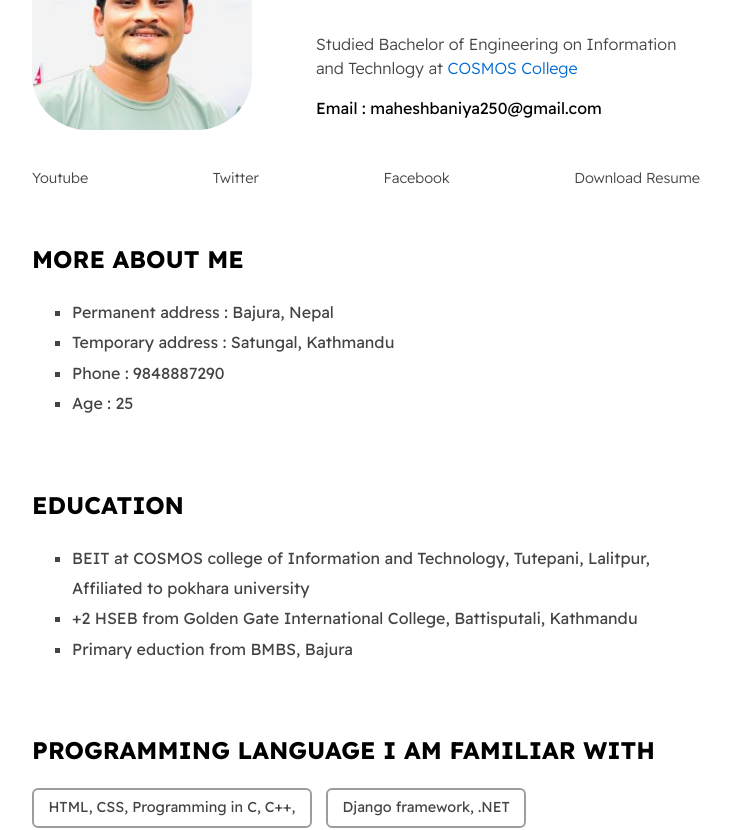
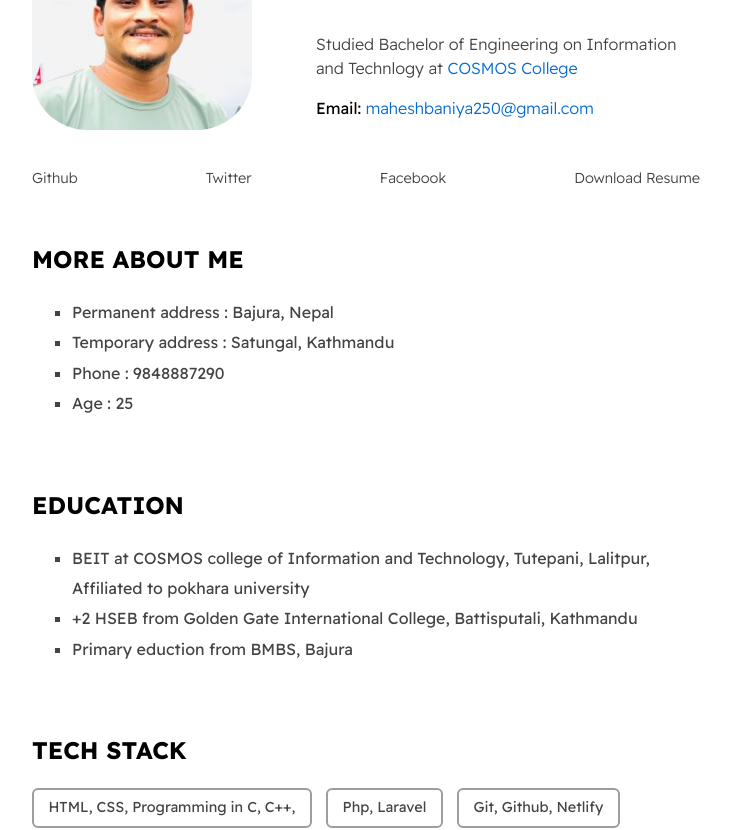
Before and after one commit to biplov170112/Resume-Website, a plain HTML site: page index.html in a window 1280 px wide. Shown: the part 136-966 px from the top of the page, without its empty margins (274-1005 px from the left). Drawn offline with Linux system fonts and the light colour scheme.

Commit message:
Update index.html

```diff
--- a/index.html
+++ b/index.html
@@ -15,13 +15,13 @@
                 <div>
                     <h1 id="user-name">Mahesh Baniya</h1>
                     <p id="bio">Studied Bachelor of Engineering on Information and Technlogy at <a href="https://www.cosmoscollege.edu.np/" target="_blank">COSMOS College</a></p>
-                    <p id="email"> Email : maheshbaniya250@gmail.com</p>
+                    <p id="email">Email: <a href="mailto:maheshbaniya250@gmail.com" target="_blank">maheshbaniya250@gmail.com</a></p>
                 </div>
             </section>
 
             <section class="section--page">
                 <div id="socials--list">
-                    <a href="https://www.youtube.com/@maheshbaniya9935" target="_blank">Youtube</a>
+                    <a href="https://www.github.com/" target="_blank">Github</a>
                     <a href="https://twitter.com/mahshbaniya250" target="_blank">Twitter</a>
                     <a href="https://m.facebook.com/profile.php?id=100003785225840" target="_blank">Facebook</a>
                     <a href="./assets/Digital CV - Mahesh Baniya.pdf" target="_blank">Download Resume</a>
@@ -49,10 +49,12 @@
 
 
             <section class="section--page">
-                <h2>PROGRAMMING LANGUAGE I AM FAMILIAR WITH</h2>
+                <h2>TECH STACK</h2>
                 <div id="wrapper--techstack__items">
                     <div class="card--techstack"><span>HTML, CSS, Programming in C, C++,</span></div>
-                    <div class="card--techstack"><span>Django framework, .NET</span></div>
+                    <div class="card--techstack"><span>Php, Laravel</span></div>
+                    <div class="card--techstack"><span>Git, Github, Netlify</span></div>
+
                 </div>
             </section>
 
```
